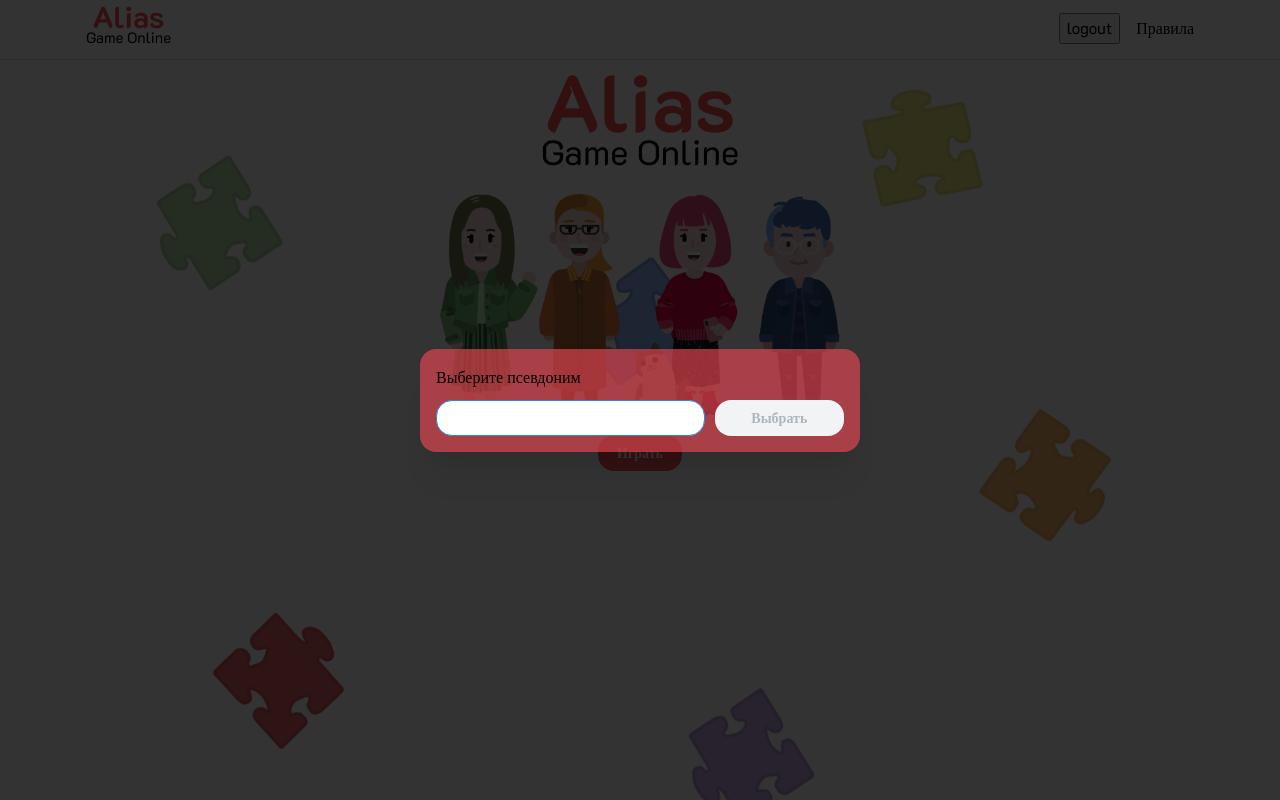
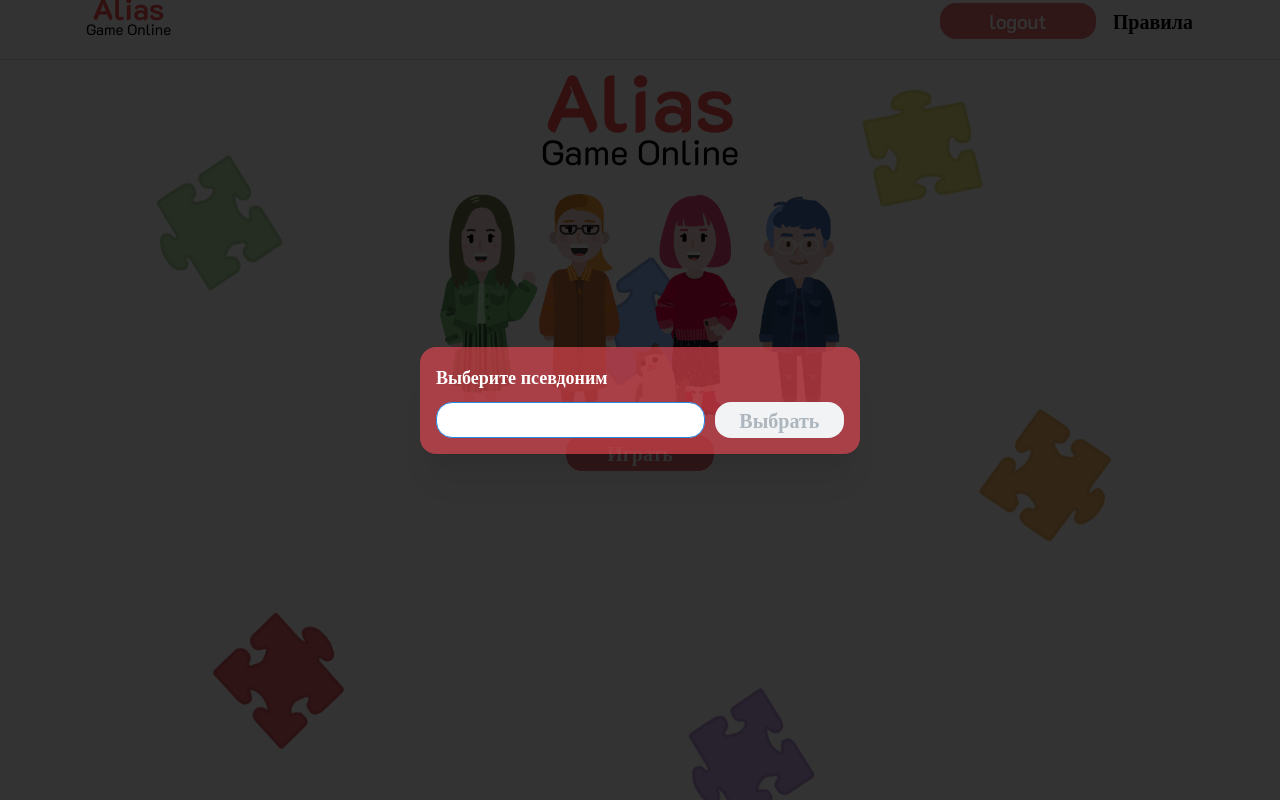
Before and after one commit to Kiirrusha/aliac, a React (Vite) app in the folder client/: page /login in a window 1280 px wide. Both pictures are taken after a click on the button "Играть". Built offline with nearby package versions, Linux system fonts and the light colour scheme; no server answers; what @microsoft/signalr would draw is missing.

Commit message:
добавил верстку хэдера в layout и home page, сделал глобальные стили для кнопок и варианты для неё

```diff
--- a/client/src/components/Auth.tsx
+++ b/client/src/components/Auth.tsx
@@ -11,6 +11,7 @@ import {
 import { observer } from "mobx-react-lite";
 import { FC, useState } from "react";
 import { COLORS } from "src/const/color";
+import { CustomButton } from "src/shared/ui/CustomButton";
 import { rootStore } from "src/stores/RootStore";
 
 export const Auth: FC = observer(() => {
@@ -23,7 +24,9 @@ export const Auth: FC = observer(() => {
   // не убирается margin left у Group
   return (
     <Stack gap={"xs"}>
-      <Text>Выберите псевдоним</Text>
+      <Text fw={600} c={"white"} size="lg">
+        Выберите псевдоним
+      </Text>
       <Grid gutter={"xs"} w={"100%"}>
         <GridCol span={8}>
           <Input
@@ -34,9 +37,14 @@ export const Auth: FC = observer(() => {
           />
         </GridCol>
         <GridCol span={4}>
-          <Button onClick={handleClose} disabled={!input.length} fullWidth>
+          <CustomButton
+            variant="main"
+            onClick={handleClose}
+            disabled={!input.length}
+            fullWidth
+          >
             Выбрать
-          </Button>
+          </CustomButton>
         </GridCol>
       </Grid>
     </Stack>
--- a/client/src/main.tsx
+++ b/client/src/main.tsx
@@ -5,12 +5,24 @@ import "./index.css";
 import "@mantine/core/styles.css";
 import "react-toastify/dist/ReactToastify.css";
 import { ToastContainer } from "react-toastify";
-import { MantineProvider, createTheme } from "@mantine/core";
+import { MantineProvider, Title, createTheme } from "@mantine/core";
 
 const theme = createTheme({
   defaultRadius: "lg",
   fontFamily: "K2D",
   fontSmoothing: true,
+  headings: {
+    sizes: {
+      h2: { fontSize: "32px" },
+    },
+  },
+  components: {
+    Title: Title.extend({
+      defaultProps: {
+        c: "white",
+      },
+    }),
+  },
 });
 
 ReactDOM.createRoot(document.getElementById("root")!).render(
--- a/client/src/pages/Home/Home.tsx
+++ b/client/src/pages/Home/Home.tsx
@@ -1,7 +1,8 @@
-import { Button, Stack, Title } from "@mantine/core";
+import { Stack, Title } from "@mantine/core";
 import { observer } from "mobx-react-lite";
 import { FC } from "react";
 import { Navigate } from "react-router-dom";
+import { CustomButton } from "src/shared/ui/CustomButton";
 import { rootStore } from "src/stores/RootStore";
 import { Rooms } from "./ui/rooms";
 
@@ -15,7 +16,9 @@ export const Home: FC = observer(() => {
       </Title>
       <Rooms />
       <Stack w={"25%"} pb={"32px"}>
-        <Button onClick={rootStore.addRoom}>Создать комнату</Button>
+        <CustomButton variant="main" onClick={rootStore.addRoom}>
+          Создать комнату
+        </CustomButton>
       </Stack>
     </Stack>
   );
--- a/client/src/pages/Home/ui/rooms.tsx
+++ b/client/src/pages/Home/ui/rooms.tsx
@@ -2,6 +2,7 @@ import { Button, Group, List } from "@mantine/core";
 import { observer } from "mobx-react-lite";
 import { FC } from "react";
 import { useNavigate } from "react-router-dom";
+import { CustomButton } from "src/shared/ui/CustomButton";
 import { rootStore } from "src/stores/RootStore";
 
 export const Rooms: FC = observer(() => {
@@ -30,15 +31,18 @@ export const Rooms: FC = observer(() => {
             borderRadius: "28px",
           }}
         >
-          <List listStyleType="none">{room.id}</List>
-          <Button
+          <List c={"white"} listStyleType="none">
+            {room.id}
+          </List>
+          <CustomButton
             onClick={async () => {
               await socketStore.joinRoom(room.id);
               navigate(`/room/${room.id}`);
             }}
+            variant="transparent"
           >
             Подключиться
-          </Button>
+          </CustomButton>
         </Group>
       ))}
     </List>
--- a/client/src/pages/Layout/AuthLayout.tsx
+++ b/client/src/pages/Layout/AuthLayout.tsx
@@ -1,8 +1,9 @@
-import { AppShell, Container, Group } from "@mantine/core";
+import { AppShell, Container, Group, Text } from "@mantine/core";
 import { observer } from "mobx-react-lite";
 import { FC } from "react";
 import { Outlet } from "react-router-dom";
 import { Logo } from "src/components/Logo";
+import { CustomButton } from "src/shared/ui/CustomButton";
 import { rootStore } from "src/stores/RootStore";
 
 export const AuthLayout: FC = observer(() => {
@@ -16,8 +17,12 @@ export const AuthLayout: FC = observer(() => {
             <Logo size={"small"} />
             <Group>
               {user && <p>{user.name}</p>}
-              <button onClick={logout}>logout</button>
-              <p>Правила</p>
+              <CustomButton variant="main" px={48} onClick={logout}>
+                logout
+              </CustomButton>
+              <CustomButton variant="transparent" c={"black"} p={0}>
+                Правила
+              </CustomButton>
             </Group>
           </Group>
         </Container>
--- a/client/src/pages/Login/Login.tsx
+++ b/client/src/pages/Login/Login.tsx
@@ -1,4 +1,4 @@
-import { Button, Modal, Stack } from "@mantine/core";
+import { Modal, Stack } from "@mantine/core";
 import { useDisclosure } from "@mantine/hooks";
 import { observer } from "mobx-react-lite";
 import { FC } from "react";
@@ -8,6 +8,7 @@ import { Logo } from "src/components/Logo";
 import { PeoplesImg } from "src/components/PeoplesImg";
 import { rootStore } from "src/stores/RootStore";
 import s from "./Login.module.scss";
+import { CustomButton } from "src/shared/ui/CustomButton";
 export const Login: FC = observer(() => {
   const user_name = rootStore.userStore.user?.name;
   const [opened, { open, close }] = useDisclosure(false);
@@ -20,9 +21,9 @@ export const Login: FC = observer(() => {
         <Stack align="center">
           <Logo size={"large"} />
           <PeoplesImg />
-          <Button color="red" onClick={open}>
+          <CustomButton variant="main" px={40} onClick={open}>
             Играть
-          </Button>
+          </CustomButton>
         </Stack>
       </Stack>
 
--- /dev/null
+++ b/client/src/shared/ui/CustomButton.tsx
@@ -0,0 +1,36 @@
+import { Button, ButtonProps } from "@mantine/core";
+import { FC } from "react";
+
+type MainButtonProps = ButtonProps & {
+  variant: "main" | "transparent";
+  children: string;
+  onClick?: () => void;
+};
+
+export const CustomButton: FC<MainButtonProps> = ({ ...props }) => {
+  const { children, variant, ...rest } = props;
+  const buttonStyles = {
+    main: {
+      fontSize: "20px",
+    },
+    transparent: {
+      color: "white",
+      fontSize: "20px",
+    },
+  };
+  const buttonVariant = {
+    main: "filled",
+    transparent: "transparent",
+  };
+
+  const styles = buttonStyles[variant];
+  const buttonVariants = buttonVariant[variant];
+
+  // убрать лишние варианты, в тексте в теме через компонент прописать белый цвет и в тайтле, разобраться с хедером почему двигается
+
+  return (
+    <Button style={styles} variant={buttonVariants} color="#EC6D75" {...rest}>
+      {children}
+    </Button>
+  );
+};
```
